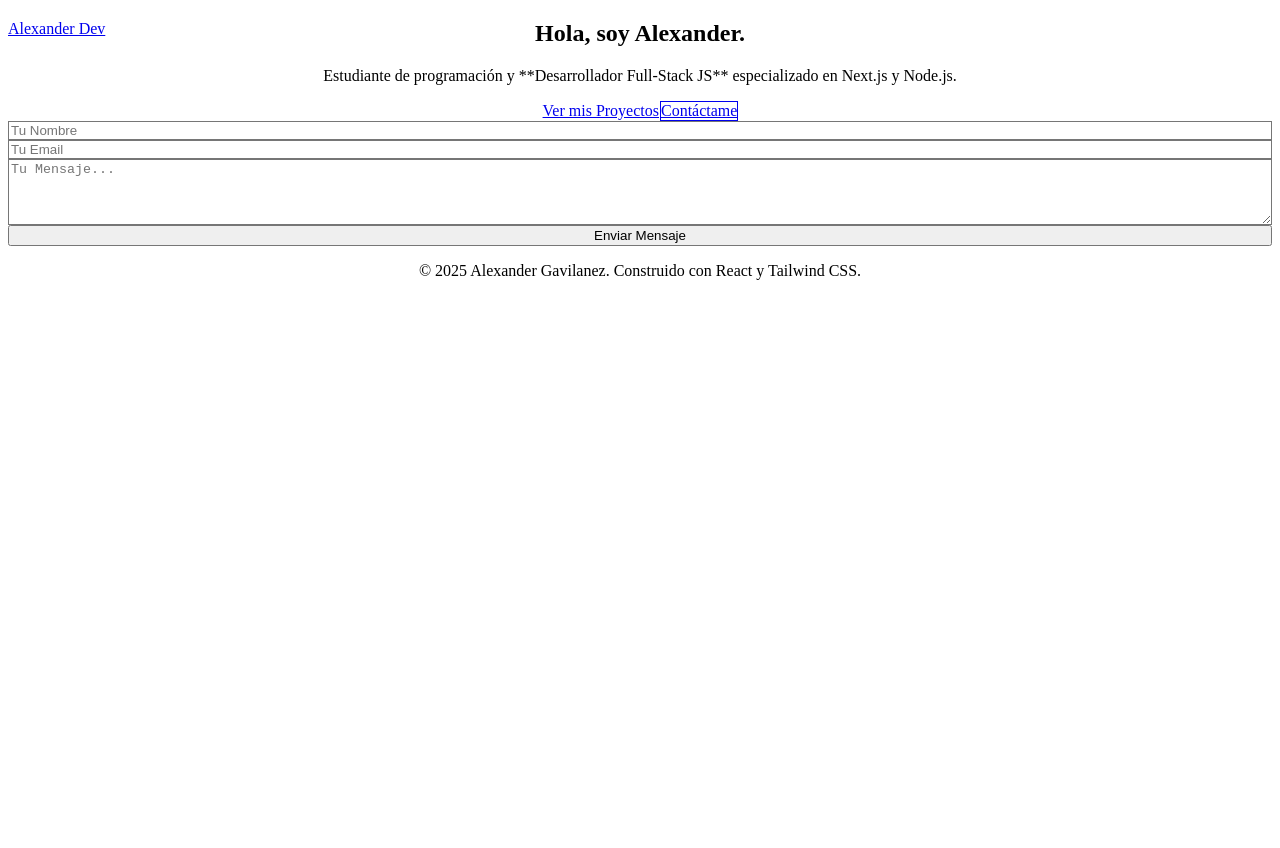
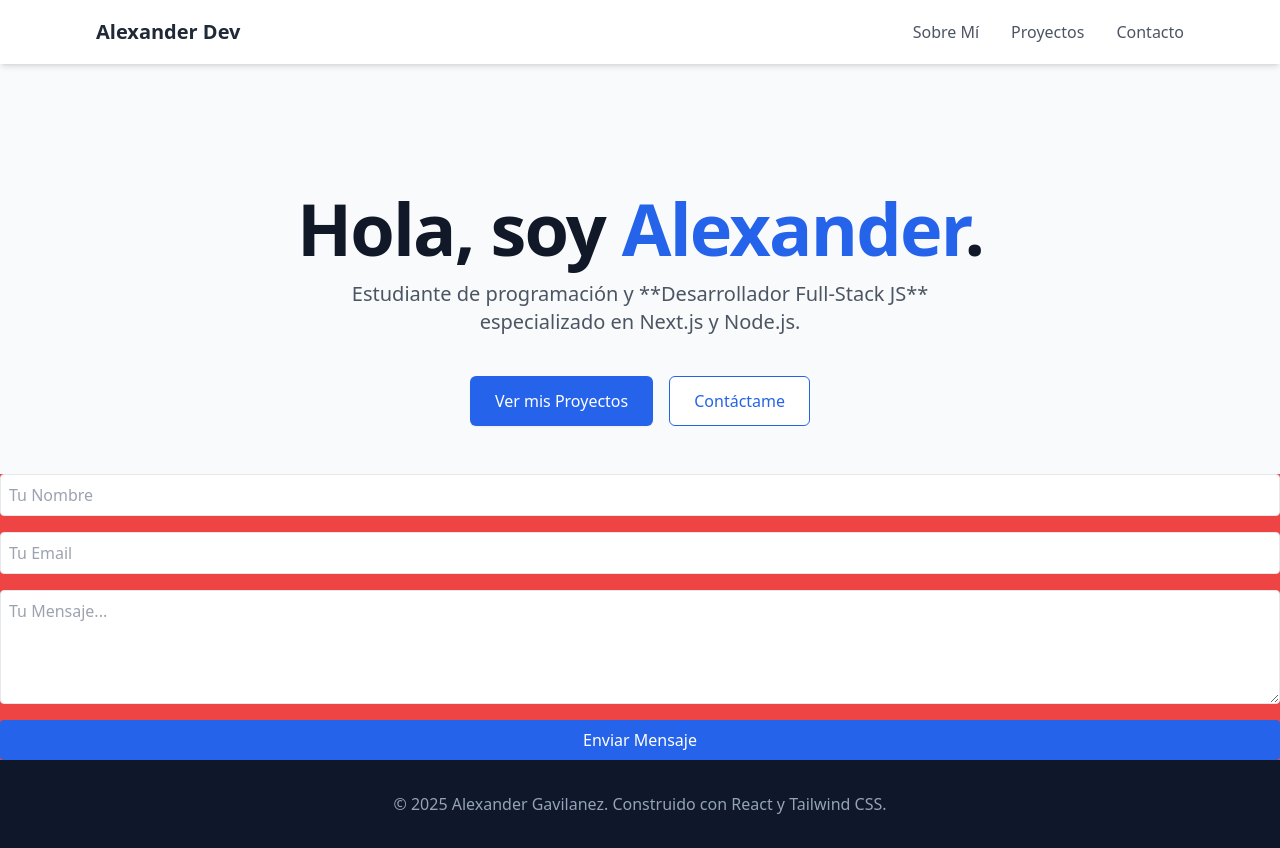
Before and after one commit to xxcastro/alexander-dev-portfolio, a Next.js app in the folder frontend/: page / in a window 1280 px wide. Before the commit the page ends 800 px from the top, so only its background shows below. Built offline with nearby package versions, Linux system fonts and the light colour scheme.

Commit message:
Tercer commit: supuesta solucion , ya me funciona los estilos de tailwindcss

```diff
--- a/frontend/package.json
+++ b/frontend/package.json
@@ -23,7 +23,7 @@
     "eslint": "^9",
     "eslint-config-next": "16.0.1",
     "postcss": "^8.5.6",
-    "tailwindcss": "^4.1.16",
+    "tailwindcss": "^3.4.18",
     "typescript": "^5"
   }
 }
--- /dev/null
+++ b/frontend/postcss.config.js
@@ -0,0 +1,6 @@
+module.exports = {
+  plugins: {
+    tailwindcss: {},
+    autoprefixer: {},
+  },
+}
--- a/frontend/postcss.config.mjs
+++ /dev/null
@@ -1,8 +0,0 @@
-// frontend/postcss.config.mjs
-export default {
-  plugins: {
-    // CAMBIO CLAVE: Usa el paquete @tailwindcss/postcss en lugar del 'tailwindcss' directo
-    '@tailwindcss/postcss': {},
-    autoprefixer: {},
-  },
-};
--- /dev/null
+++ b/frontend/tailwind.config.js
@@ -0,0 +1,12 @@
+/** @type {import('tailwindcss').Config} */
+module.exports = {
+  content: [
+    // Rutas que cubren src/app y components
+    "./src/**/*.{js,ts,jsx,tsx,mdx}",
+    "./components/**/*.{js,ts,jsx,tsx,mdx}",
+  ],
+  theme: {
+    extend: {},
+  },
+  plugins: [],
+}
--- a/frontend/tailwind.config.mjs
+++ /dev/null
@@ -1,13 +0,0 @@
-// frontend/tailwind.config.mjs
-/** @type {import('tailwindcss').Config} */
-export default {
-  content: [
-    // Rutas que cubren src/app y components
-    "./src/**/*.{js,ts,jsx,tsx,mdx}",
-    "./components/**/*.{js,ts,jsx,tsx,mdx}",
-  ],
-  theme: {
-    // ...
-  },
-  plugins: [],
-};
```
Also changed, not shown: 1 other file (tests, documents, lock files or other folders).
